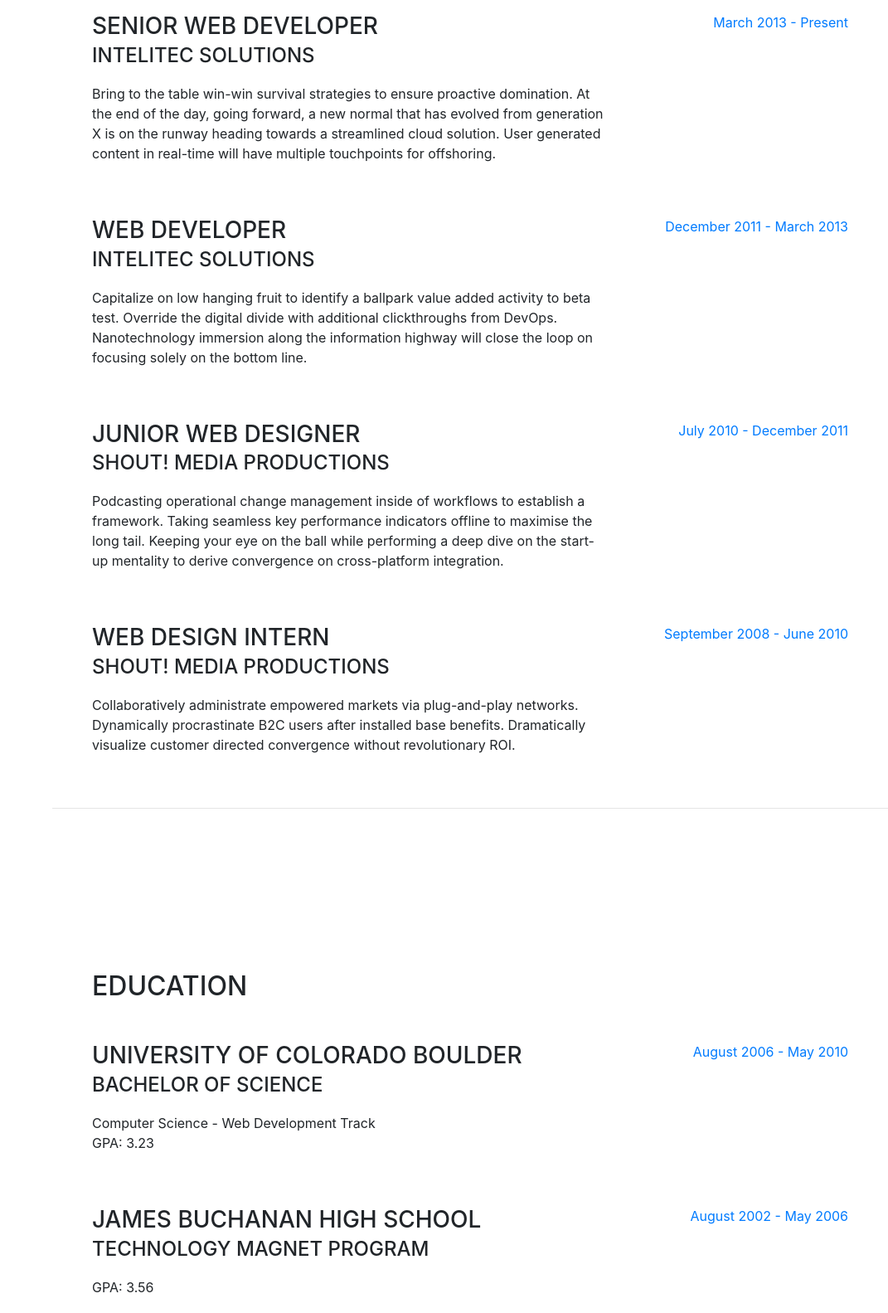
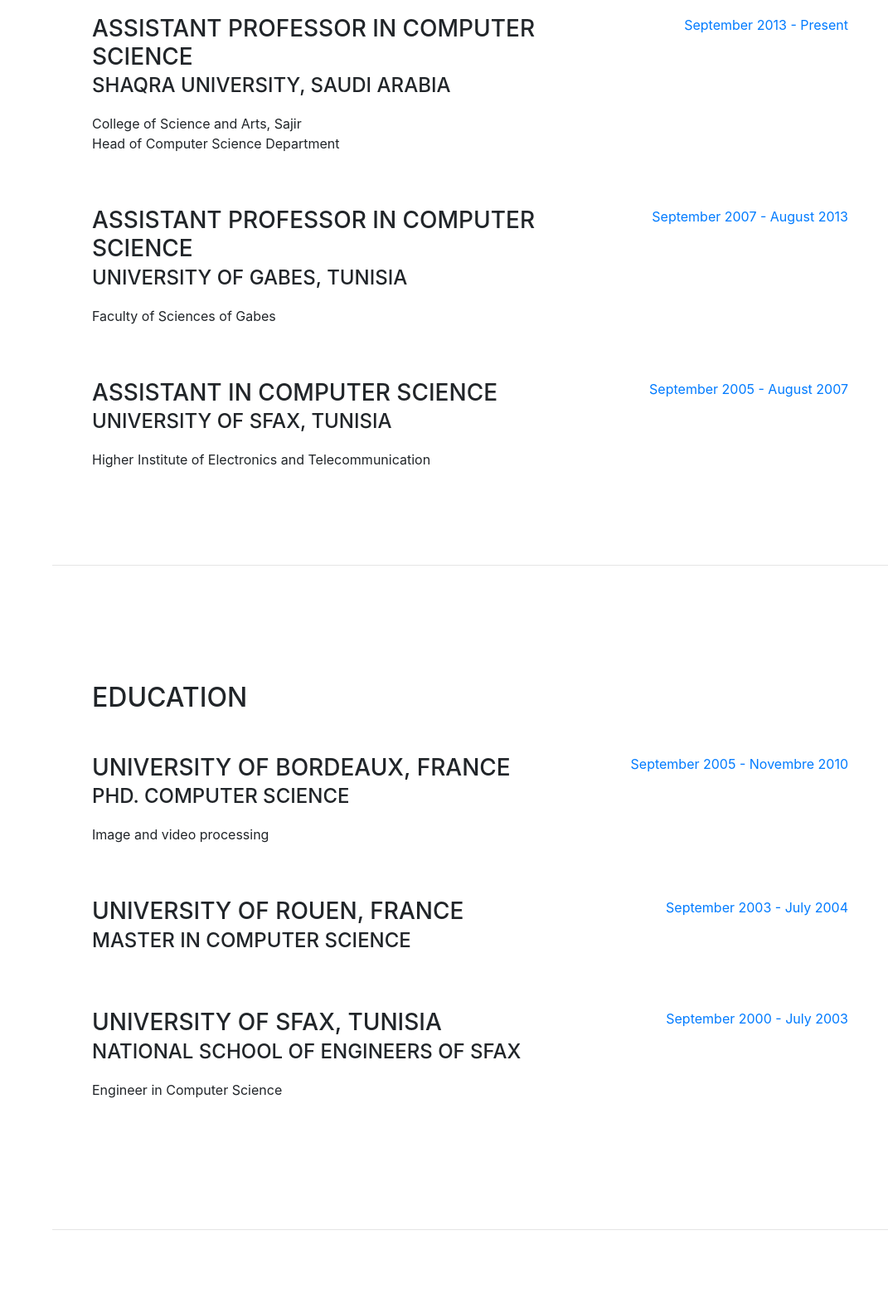
Before and after one commit to m-koubaa/m-koubaa.github.io, a website with bundled scripts: page index.html in a window 1280 px wide. Shown: the part 920-2503 px from the top of the page at 83% size, without its empty margins (209-1280 px from the left). Built offline with nearby package versions, Linux system fonts and the light colour scheme; files whose address does not match are found by name; a web font is replaced by a local one.

Commit message:
index.html modified2

```diff
--- a/index.html
+++ b/index.html
@@ -29,7 +29,7 @@
       <a class="navbar-brand js-scroll-trigger" href="#page-top">
         <span class="d-block d-lg-none">Mohamed KOUBAA</span>
         <span class="d-none d-lg-block">
-          <img class="img-fluid img-profile rounded-circle mx-auto mb-2" src="img/profile.jpg" alt="">
+          <img class="img-fluid img-profile rounded-circle mx-auto mb-2" src="img/images.jpg" alt="">
         </span>
       </a>
       <button class="navbar-toggler" type="button" data-toggle="collapse" data-target="#navbarSupportedContent" aria-controls="navbarSupportedContent" aria-expanded="false" aria-label="Toggle navigation">
@@ -53,7 +53,7 @@
             <a class="nav-link js-scroll-trigger" href="#interests">Interests</a>
           </li>
           <li class="nav-item">
-            <a class="nav-link js-scroll-trigger" href="#awards">Awards</a>
+            <a class="nav-link js-scroll-trigger" href="#publications">Publications</a>
           </li>
         </ul>
       </div>
@@ -95,49 +95,49 @@
 
           <div class="resume-item d-flex flex-column flex-md-row mb-5">
             <div class="resume-content mr-auto">
-              <h3 class="mb-0">Senior Web Developer</h3>
-              <div class="subheading mb-3">Intelitec Solutions</div>
-              <p>Bring to the table win-win survival strategies to ensure proactive domination. At the end of the day, going forward, a new normal that has evolved from generation X is on the runway heading towards a streamlined cloud solution. User generated content in real-time will have multiple touchpoints for offshoring.</p>
+              <h3 class="mb-0">Assistant Professor in Computer Science</h3>
+              <div class="subheading mb-3">Shaqra University, Saudi Arabia</div>
+              <p>College of Science and Arts, Sajir <br>Head of Computer Science Department</p>
             </div>
             <div class="resume-date text-md-right">
-              <span class="text-primary">March 2013 - Present</span>
+              <span class="text-primary">September 2013 - Present</span>
             </div>
           </div>
 
           <div class="resume-item d-flex flex-column flex-md-row mb-5">
             <div class="resume-content mr-auto">
-              <h3 class="mb-0">Web Developer</h3>
-              <div class="subheading mb-3">Intelitec Solutions</div>
-              <p>Capitalize on low hanging fruit to identify a ballpark value added activity to beta test. Override the digital divide with additional clickthroughs from DevOps. Nanotechnology immersion along the information highway will close the loop on focusing solely on the bottom line.</p>
+              <h3 class="mb-0">Assistant Professor in Computer Science</h3>
+              <div class="subheading mb-3">University of Gabes, Tunisia</div>
+              <p>Faculty of Sciences of Gabes</p>
             </div>
             <div class="resume-date text-md-right">
-              <span class="text-primary">December 2011 - March 2013</span>
+              <span class="text-primary">September 2007 - August 2013</span>
             </div>
           </div>
 
           <div class="resume-item d-flex flex-column flex-md-row mb-5">
             <div class="resume-content mr-auto">
-              <h3 class="mb-0">Junior Web Designer</h3>
-              <div class="subheading mb-3">Shout! Media Productions</div>
-              <p>Podcasting operational change management inside of workflows to establish a framework. Taking seamless key performance indicators offline to maximise the long tail. Keeping your eye on the ball while performing a deep dive on the start-up mentality to derive convergence on cross-platform integration.</p>
+              <h3 class="mb-0">Assistant in Computer Science</h3>
+              <div class="subheading mb-3">University of Sfax, Tunisia</div>
+              <p>Higher Institute of Electronics and Telecommunication</p>
             </div>
             <div class="resume-date text-md-right">
-              <span class="text-primary">July 2010 - December 2011</span>
+              <span class="text-primary">September 2005 - August 2007</span>
             </div>
           </div>
 
-          <div class="resume-item d-flex flex-column flex-md-row">
+          <!-- <div class="resume-item d-flex flex-column flex-md-row">
             <div class="resume-content mr-auto">
               <h3 class="mb-0">Web Design Intern</h3>
               <div class="subheading mb-3">Shout! Media Productions</div>
               <p>Collaboratively administrate empowered markets via plug-and-play networks. Dynamically procrastinate B2C users after installed base benefits. Dramatically visualize customer directed convergence without revolutionary ROI.</p>
-            </div>
-            <div class="resume-date text-md-right">
+            </div> -->
+            <!-- <div class="resume-date text-md-right">
               <span class="text-primary">September 2008 - June 2010</span>
-            </div>
-          </div>
+            </div> -->
+          <!-- </div>
 
-        </div>
+        </div> -->
 
       </section>
 
@@ -149,24 +149,35 @@
 
           <div class="resume-item d-flex flex-column flex-md-row mb-5">
             <div class="resume-content mr-auto">
-              <h3 class="mb-0">University of Colorado Boulder</h3>
-              <div class="subheading mb-3">Bachelor of Science</div>
-              <div>Computer Science - Web Development Track</div>
-              <p>GPA: 3.23</p>
+              <h3 class="mb-0">University of Bordeaux, France</h3>
+              <div class="subheading mb-3">Phd. Computer Science</div>
+              <div>Image and video processing</div>
+              <p></p>
             </div>
             <div class="resume-date text-md-right">
-              <span class="text-primary">August 2006 - May 2010</span>
+              <span class="text-primary">September 2005 - Novembre 2010</span>
+            </div>
+          </div>
+
+          <div class="resume-item d-flex flex-column flex-md-row mb-5">
+            <div class="resume-content mr-auto">
+              <h3 class="mb-0">University of Rouen, France</h3>
+              <div class="subheading mb-3">Master in Computer Science</div>
+              <p></p>
+            </div>
+            <div class="resume-date text-md-right">
+              <span class="text-primary">September 2003 - July 2004</span>
             </div>
           </div>
 
           <div class="resume-item d-flex flex-column flex-md-row">
             <div class="resume-content mr-auto">
-              <h3 class="mb-0">James Buchanan High School</h3>
-              <div class="subheading mb-3">Technology Magnet Program</div>
-              <p>GPA: 3.56</p>
+              <h3 class="mb-0">University of Sfax, Tunisia</h3>
+              <div class="subheading mb-3">National School of Engineers of Sfax</div>
+              <p>Engineer in Computer Science</p>
             </div>
             <div class="resume-date text-md-right">
-              <span class="text-primary">August 2002 - May 2006</span>
+              <span class="text-primary">September 2000 - July 2003</span>
             </div>
           </div>
 
@@ -249,9 +260,9 @@
 
       <hr class="m-0">
 
-      <section class="resume-section p-3 p-lg-5 d-flex flex-column" id="awards">
+      <section class="resume-section p-3 p-lg-5 d-flex flex-column" id="publications">
         <div class="my-auto">
-          <h2 class="mb-5">Awards &amp; Certifications</h2>
+          <h2 class="mb-5">Publications</h2>
           <ul class="fa-ul mb-0">
             <li>
               <i class="fa-li fa fa-trophy text-warning"></i>
```
